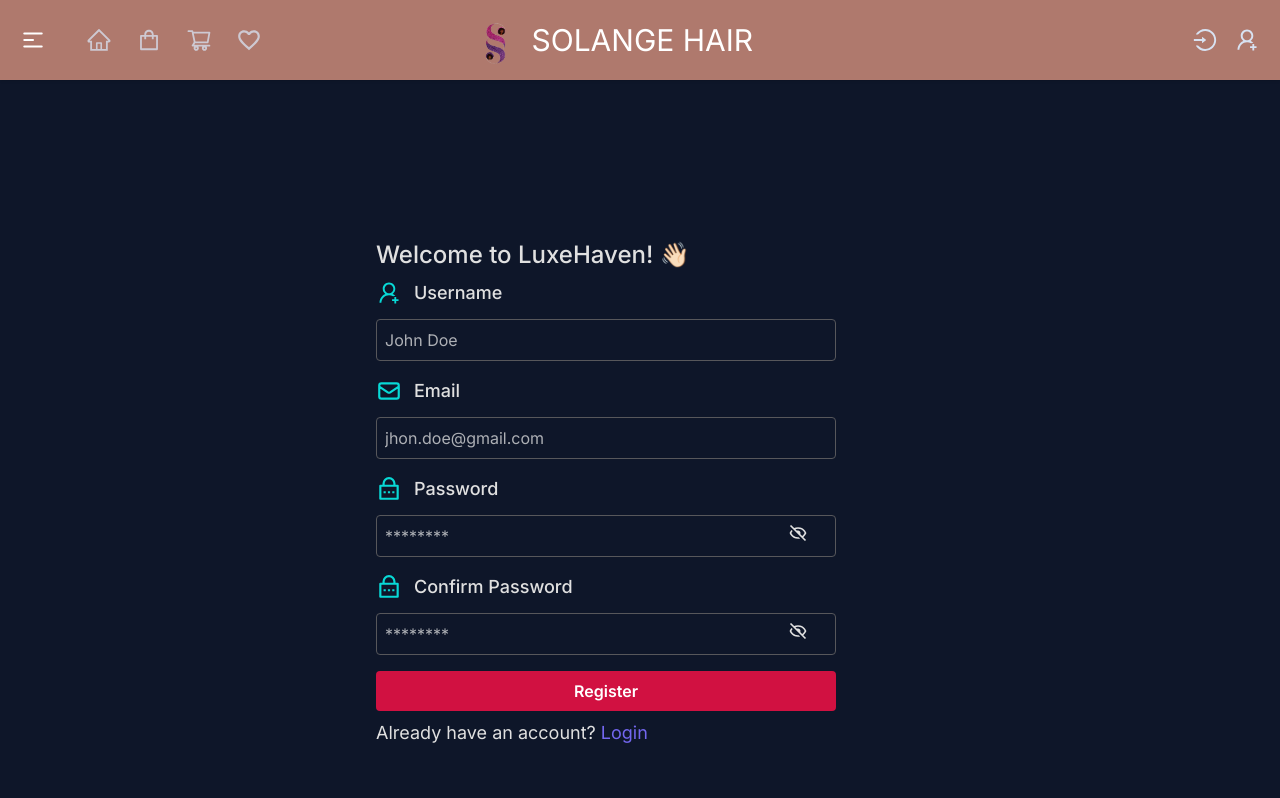
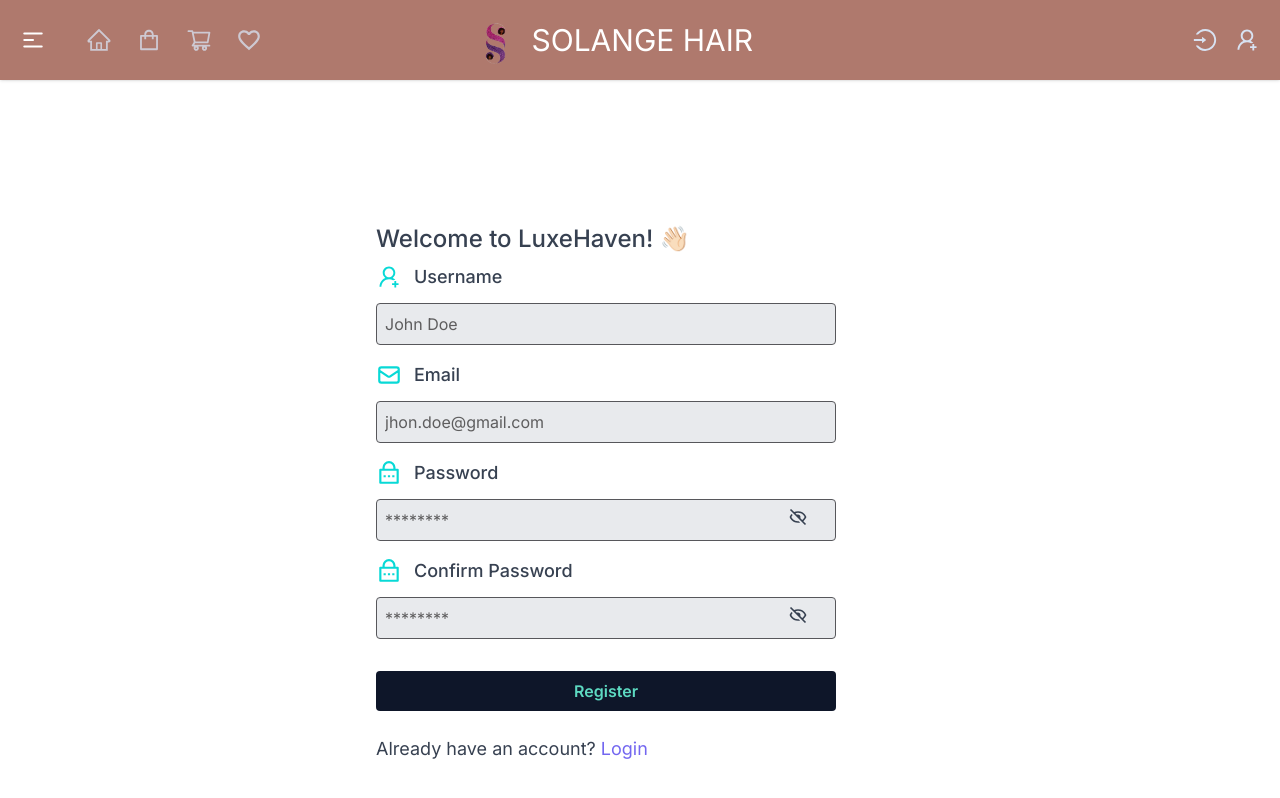
Before and after one commit to JosephBusayo/solange-frontend, a React (Vite) app: page /register in a window 1280 px wide. Shown: the top 798 px of the page. Built offline with nearby package versions, Linux system fonts and the light colour scheme.

Commit message:
fixed the login, register page

```diff
--- a/src/pages/Auth/Login.jsx
+++ b/src/pages/Auth/Login.jsx
@@ -68,17 +68,17 @@
   };
 
   return (
-    <div className="grid place-content-center items-center bg-[#0E1629] min-h-[100vh]">
+    <div className="grid place-content-center items-center bg-[#fff] min-h-[100vh]">
       <section className="ml-2 px-6 flex justify-around items-center flex-wrap gap-8 w-full text-[#ffffff] overflow-hidden pt-[8%]">
         {/* bg-[#2F3349] */}
-        <div className="text-[#e0e0e0]">
-          <h1 className="text-xl md:text-2xl 2xl:text-3xl font-semibold mb-4 text-[#F6F6F6]">
+        <div className="text-gray-700">
+          <h1 className="text-xl md:text-2xl 2xl:text-3xl font-semibold mb-4 text-gray-700 text-center ">
             Log In
           </h1>
           <h1 className="text-lg md:text-2xl 2xl:text-2xl font-medium mb-2">
             Welcome to LuxeHaven! 👋🏻
           </h1>
-          <p className="text-base md:text-lg font-medium mb-4">
+          <p className="text-base md:text-md font-medium italic mb-4 text-gray-600">
             Please sign-in to your account and start the adventure
           </p>
 
@@ -98,7 +98,7 @@
               <input
                 type="email"
                 id="email"
-                className="mt-1 p-2 border rounded  w-[320px] md:w-[460px] 2xl:w-[520px] mb-4 bg-[#0E1629] placeholder-[#eaeaeab9]  text-[#F6F6F6] outline-none border-[#57575b] focus:border-[#FF2E63]"
+                className="mt-1 p-2 border rounded  w-[320px] md:w-[460px] 2xl:w-[520px] mb-4 bg-[#e8eaed] placeholder-[#292828b9]  text-[#000] outline-none border-[#57575b] focus:border-[#FF2E63]"
                 placeholder="jhon.doe@gmail.com"
                 value={email}
                 onChange={(e) => setEmail(e.target.value)}
@@ -118,7 +118,7 @@
                 <input
                   type={isVisiblePass ? "text" : "password"}
                   id="password"
-                  className="mt-1 p-2 border rounded  w-[320px] md:w-[460px] 2xl:w-[520px] bg-[#0E1629] placeholder-[#eaeaeab9] text-[#F6F6F6] outline-none border-[#57575b] focus:border-[#FF2E63]"
+                  className="mt-1 p-2 border rounded  w-[320px] md:w-[460px] 2xl:w-[520px] bg-[#e8eaed] placeholder-[#292828b9] text-[#000] outline-none border-[#57575b] focus:border-[#FF2E63]"
                   placeholder="********"
                   value={password}
                   onChange={(e) => setPassword(e.target.value)}
@@ -139,7 +139,7 @@
             <button
               disabled={isLoading}
               type="submit"
-              className="bg-[#db1143f3] hover:bg-[#FF2E63] transition-colors text-white border-none outline-none w-[320px] md:w-[460px] 2xl:w-[520px] px-4 py-2 rounded cursor-pointer my-[1rem] text-base font-semibold
+              className="bg-[#0e1629] hover:bg-[#060911] transition-colors text-[#5DD9C1] border-none outline-none w-[320px] md:w-[460px] 2xl:w-[520px] px-4 py-2 rounded cursor-pointer my-[1rem] text-base font-semibold
               "
             >
               {isLoading ? "Signing In..." : "Login"}
--- a/src/pages/Auth/Register.jsx
+++ b/src/pages/Auth/Register.jsx
@@ -55,8 +55,8 @@
   };
 
   return (
-    <section className="px-6 flex justify-around items-center flex-wrap gap-8 w-full text-[#ffffff] overflow-hidden bg-[#0E1629] min-h-[100vh]">
-      <div className="text-[#e0e0e0]">
+    <section className="px-6 flex justify-around items-center flex-wrap gap-8 w-full text-[#000] overflow-hidden bg-[#fff] min-h-[100vh]">
+      <div className="text-gray-700">
         {/* <h1 className="text-xl md:text-2xl 2xl:text-3xl font-semibold mb-4 text-[#F6F6F6]">
           Register
         </h1> */}
@@ -78,7 +78,7 @@
             <input
               type="text"
               id="name"
-              className="mt-1 p-2 border rounded  w-[320px] md:w-[460px] 2xl:w-[520px] mb-4 bg-[#0E1629] placeholder-[#eaeaeab9]  text-[#F6F6F6] outline-none border-[#57575b] focus:border-[#FF2E63]"
+              className="mt-1 p-2 border rounded  w-[320px] md:w-[460px] 2xl:w-[520px] mb-4 bg-[#e8eaed] placeholder-[#292828b9]  text-[#000] outline-none border-[#57575b] focus:border-[#FF2E63]"
               placeholder="John Doe"
               value={username}
               onChange={(e) => setUsername(e.target.value)}
@@ -97,7 +97,7 @@
             <input
               type="email"
               id="email"
-              className="mt-1 p-2 border rounded  w-[320px] md:w-[460px] 2xl:w-[520px] mb-4 bg-[#0E1629] placeholder-[#eaeaeab9]  text-[#F6F6F6] outline-none border-[#57575b] focus:border-[#FF2E63]"
+              className="mt-1 p-2 border rounded  w-[320px] md:w-[460px] 2xl:w-[520px] mb-4 bg-[#e8eaed] placeholder-[#292828b9]  text-[#000] outline-none border-[#57575b] focus:border-[#FF2E63]"
               placeholder="jhon.doe@gmail.com"
               value={email}
               onChange={(e) => setEmail(e.target.value)}
@@ -116,7 +116,7 @@
             <input
               type={isVisiblePass ? "text" : "password"}
               id="password"
-              className="mt-1 p-2 border rounded w-[320px] md:w-[460px] 2xl:w-[520px] mb-4 bg-[#0E1629] placeholder-[#eaeaeab9]  text-[#F6F6F6] outline-none border-[#57575b] focus:border-[#FF2E63]"
+              className="mt-1 p-2 border rounded  w-[320px] md:w-[460px] 2xl:w-[520px] mb-4 bg-[#e8eaed] placeholder-[#292828b9]  text-[#000] outline-none border-[#57575b] focus:border-[#FF2E63]"
               placeholder="********"
               value={password}
               onChange={(e) => setPassword(e.target.value)}
@@ -140,7 +140,7 @@
             <input
               type={isVisiblePass ? "text" : "password"}
               id="confirmPassword"
-              className="mt-1 p-2 border rounded w-[320px] md:w-[460px] 2xl:w-[520px] mb-4 bg-[#0E1629] placeholder-[#eaeaeab9]  text-[#F6F6F6] outline-none border-[#57575b] focus:border-[#FF2E63]"
+              className="mt-1 p-2 border rounded  w-[320px] md:w-[460px] 2xl:w-[520px] mb-4 bg-[#e8eaed] placeholder-[#292828b9]  text-[#000] outline-none border-[#57575b] focus:border-[#FF2E63]"
               placeholder="********"
               value={confirmPassword}
               onChange={(e) => setConfirmPassword(e.target.value)}
@@ -156,7 +156,8 @@
           <button
             disabled={isLoading}
             type="submit"
-            className="bg-[#db1143f3] hover:bg-[#FF2E63] transition-colors text-white border-none outline-none w-[320px] md:w-[460px] 2xl:w-[520px] px-4 py-2 rounded cursor-pointer text-base font-semibold"
+            className="bg-[#0e1629] hover:bg-[#060911] transition-colors text-[#5DD9C1] border-none outline-none w-[320px] md:w-[460px] 2xl:w-[520px] px-4 py-2 rounded cursor-pointer my-[1rem] text-base font-semibold
+            "
           >
             {isLoading ? "Registering..." : "Register"}
           </button>
```
